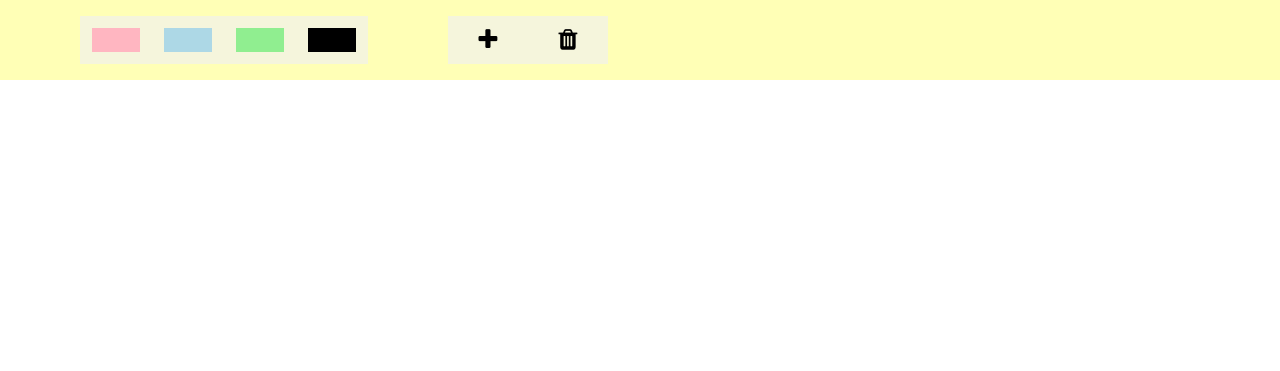
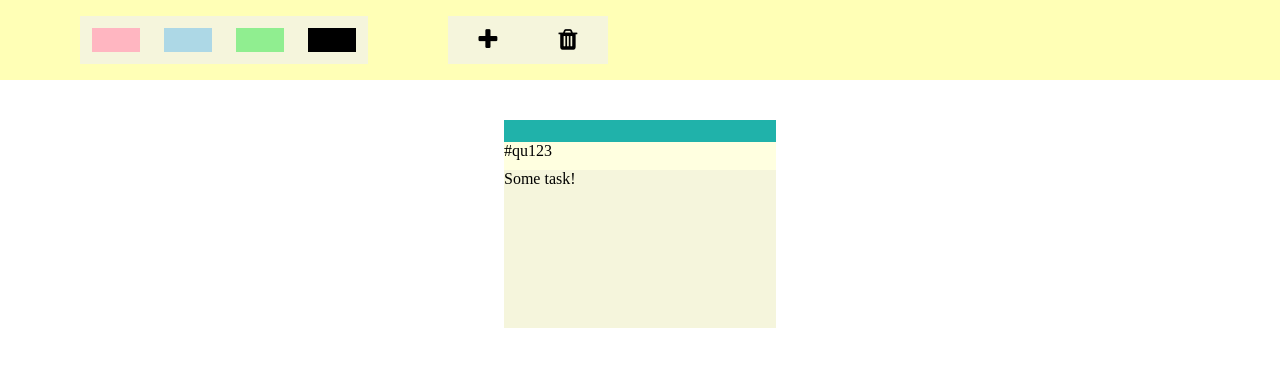
Before and after one commit to Sameer-Agrawal/FJP6DEV, a plain HTML site: page JIRA/index.html in a window 1280 px wide. Drawn offline with Linux system fonts and the light colour scheme.

Commit message:
ticket ui created

```diff
--- a/JIRA/index.html
+++ b/JIRA/index.html
@@ -25,6 +25,13 @@
             </div>
         </div>
     </div>
+    <div class="main-cont">
+        <div class="ticket-cont">
+            <div class="ticket-color"></div>
+            <div class="ticket-id">#qu123</div>
+            <div class="task-area">Some task!</div>
+        </div>
+    </div>
     <div class="model-cont">
         <textarea class="textarea-cont" placeholder="Enter Your Task!"></textarea>
         <div class="priority-color-cont">
--- a/JIRA/style.css
+++ b/JIRA/style.css
@@ -61,12 +61,15 @@
 }
 
 .model-cont{
+    position: absolute;
+    top: 25vh;
+    left: 25vw;
     height: 50vh;
     width: 50vw;
     background-color: beige;
     display: none;
-    margin-left: 30rem;
-    margin-top: 10rem;
+    /* margin-left: 30rem;
+    margin-top: 10rem; */
 }
 
 .textarea-cont{
@@ -93,3 +96,31 @@
     width: 6.5rem;
     height: 4rem;
 }
+
+.main-cont{
+    display: flex;
+    justify-content: space-evenly;
+    flex-wrap: wrap;
+    /* gap: 3rem; */
+}
+
+.ticket-cont{
+    height: 13rem;
+    width: 17rem;
+    background-color: beige;
+    margin: 2.5rem;
+}
+
+.ticket-color{
+    background-color: lightseagreen;
+    height: 1.35rem;
+}
+
+.ticket-id{
+    height: 1.75rem;
+    background-color: lightyellow
+}
+
+.task-area{
+
+}
```
